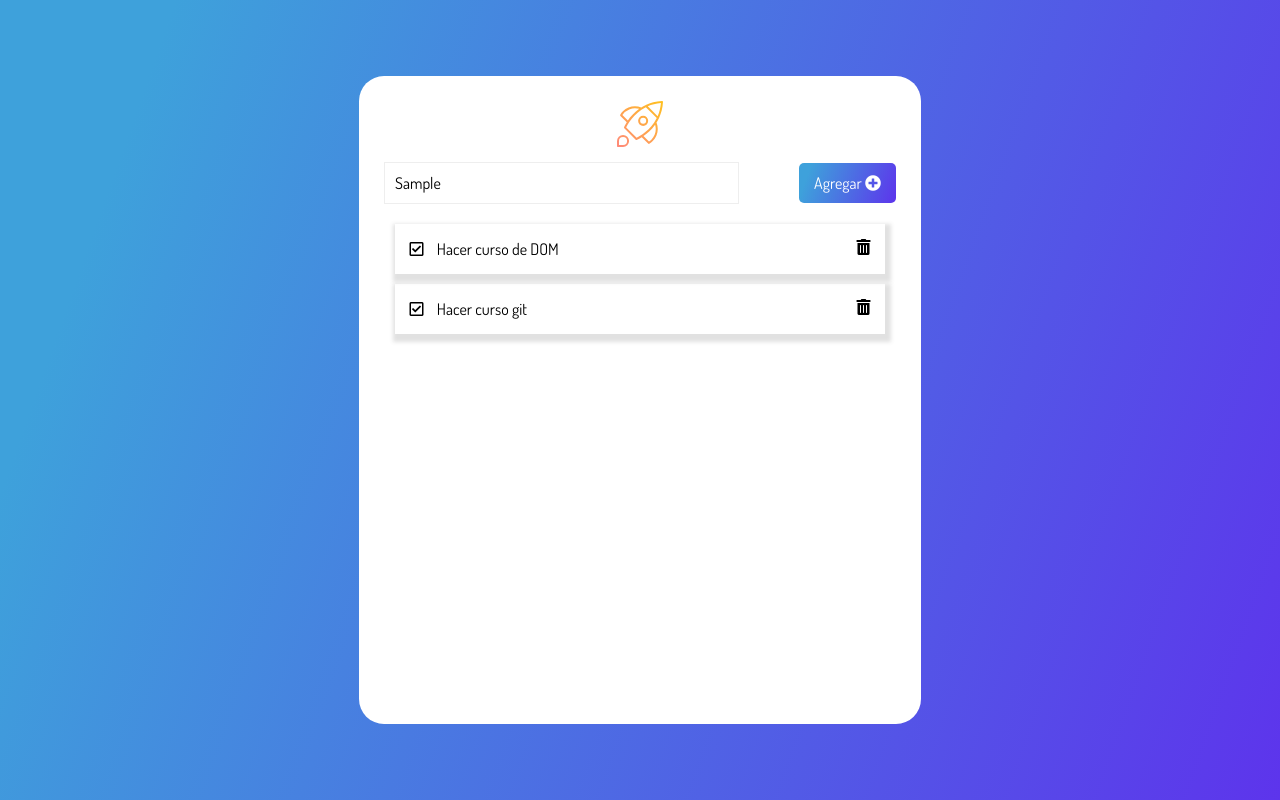
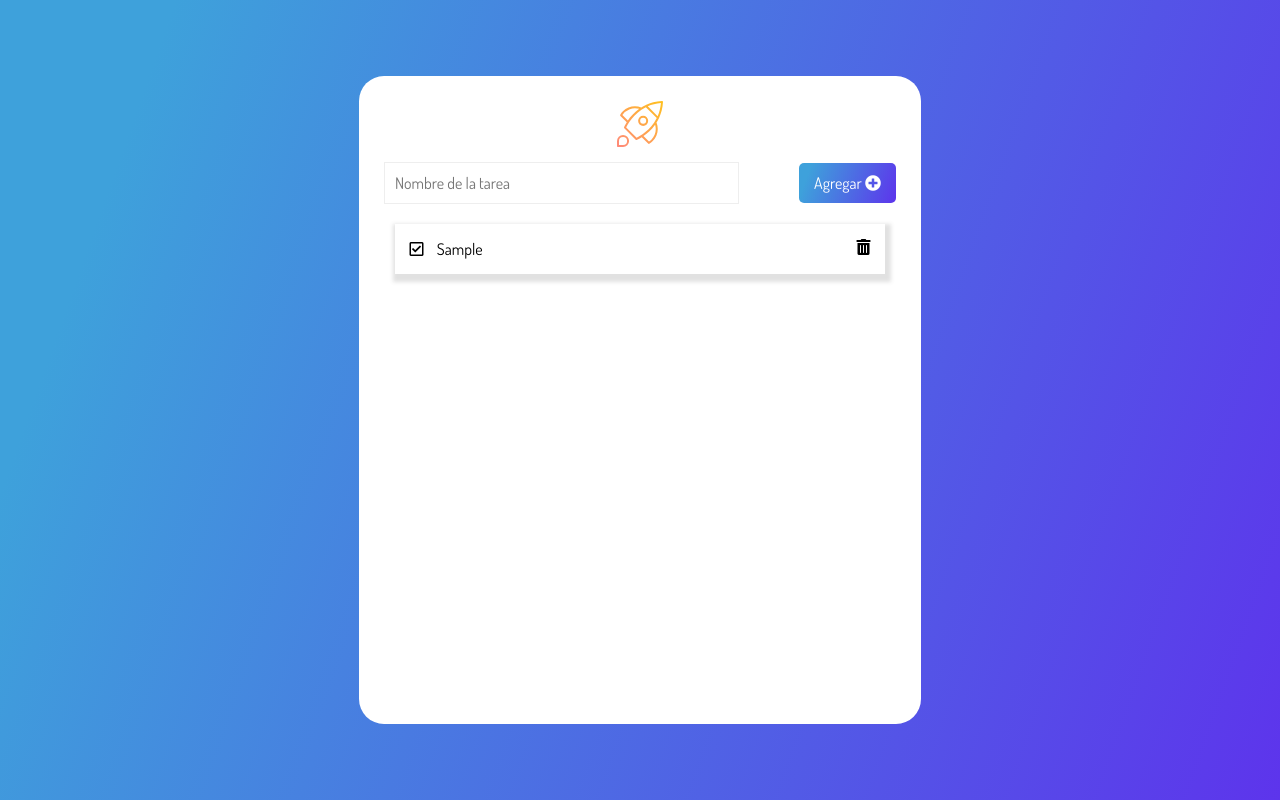
Before and after one commit to GunAyala12/curso-dom, a plain HTML site: page index.html in a window 1280 px wide. Both pictures are taken after typing "Sample" into the empty fields and a click on the button "Agregar". Drawn offline with Linux system fonts and the light colour scheme.

Commit message:
clase 03 completada

```diff
--- a/index.html
+++ b/index.html
@@ -36,21 +36,7 @@
             </button>
           </form>
         </div>
-        <ul class="cardsList">
-          <li class="card">
-            <div>
-              <i class="far fa-check-square icon"></i>
-              <span class="task">Hacer curso de DOM</span>
-            </div>
-            <i class="fas fa-trash-alt trashIcon icon"></i>
-          </li>
-          <li class="card">
-            <div>
-              <i class="far fa-check-square icon"></i>
-              <span class="task">Hacer curso git</span>
-            </div>
-            <i class="fas fa-trash-alt trashIcon icon"></i>
-          </li>
+        <ul class="cardsList" data-list>
         </ul>
       </div>
     </main>
--- a/script.js
+++ b/script.js
@@ -5,7 +5,22 @@ const btn = document.querySelector("[data-form-btn]");
 const createTask = (evento) => {
     evento.preventDefault();
     const input = document.querySelector("[data-form-input]");
-    console.log(input.value);
+    const value = input.value;
+    const list = document.querySelector("[data-list]")
+    const task = document.createElement("li");
+    task.classList.add("card");
+    input.value = "";
+    //para las comilllias invertidas (backticks ``)
+    const content = `<div>
+        <i class="far fa-check-square icon"></i>
+        <span class="task">${value}</span>
+    </div>
+    <i class="fas fa-trash-alt trashIcon icon"></i>`;
+    task.innerHTML = content
+
+    list.appendChild(task);
+
+    console.log(content);
 }
 
 console.log(btn);
```
